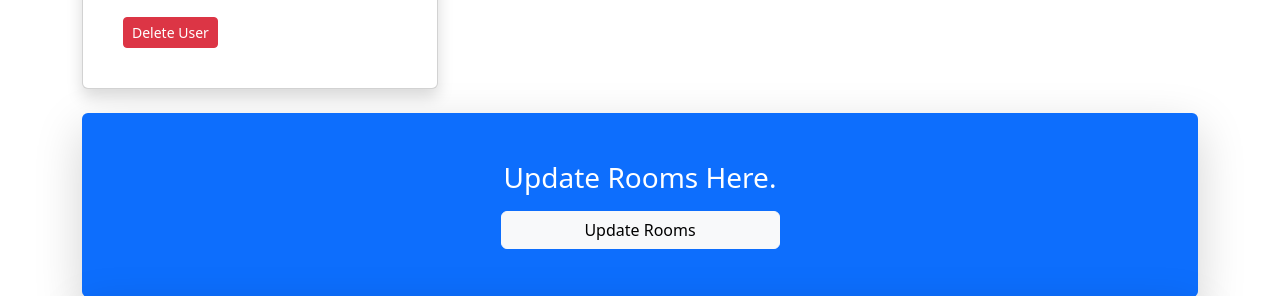
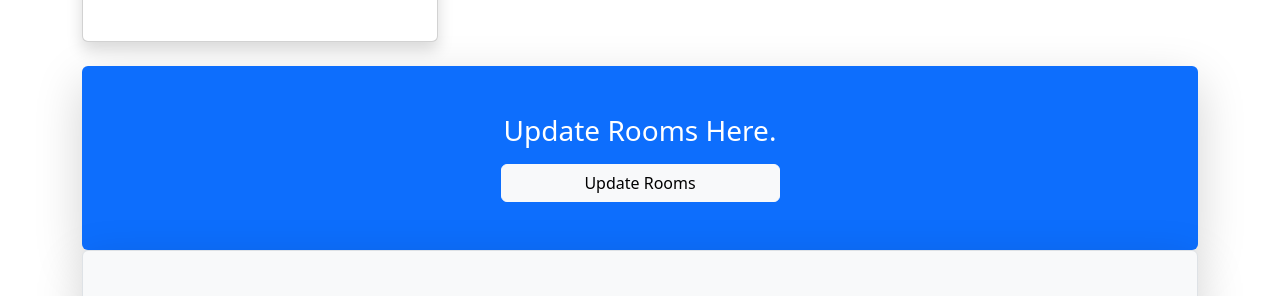
Before and after one commit to Hariharan-mk-14/Hotelproject, a Django app: page /userprofile/ in a window 1280 px wide. Shown: the part 216-512 px from the top of the page. Run offline with Django 5.2, Linux system fonts and the light colour scheme; the visitor is signed in with stand-in values (Sample User, id 1); data comes from the database, SQL or seed files in the repository; data that the repository does not hold is empty.

Commit message:
Update admindashboard.html

```diff
--- a/hotelapp/templates/admindashboard.html
+++ b/hotelapp/templates/admindashboard.html
@@ -39,7 +39,7 @@ function toggle(){
                 <div class="card-body"><h5 class="card-title">{{ user.username }}</h5>
                 <p class="card-text"><strong>Email:</strong>{{ user.email }}</p>
             <p class="card-text"><strong>Last Login:</strong>{{ user.last_login }}</p>
-        <a href="{% url 'delete_user' user.id %}" class="btn btn-danger btn-sm" onclick="return confirm('Are you sure?')">Delete User</a></div>
+        </div>
             </div>
         </div>
 {% endfor %}
```
